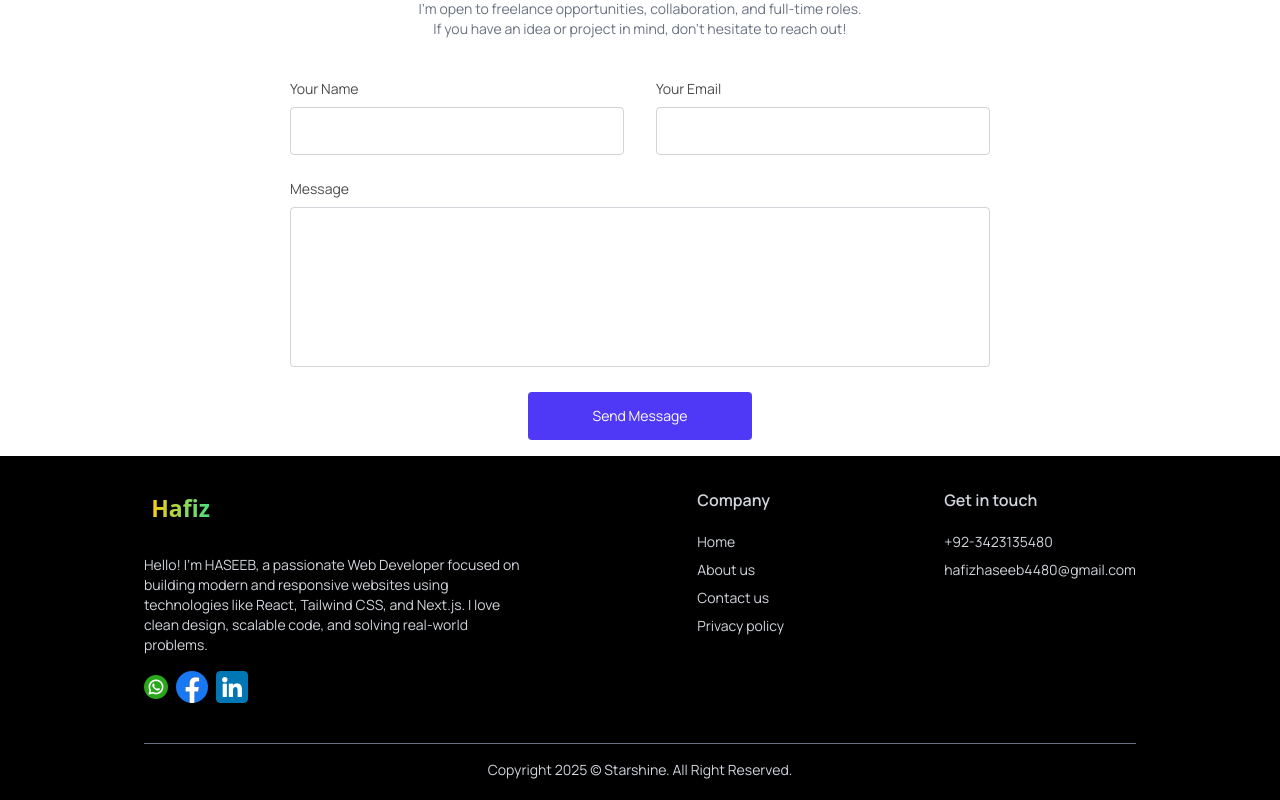
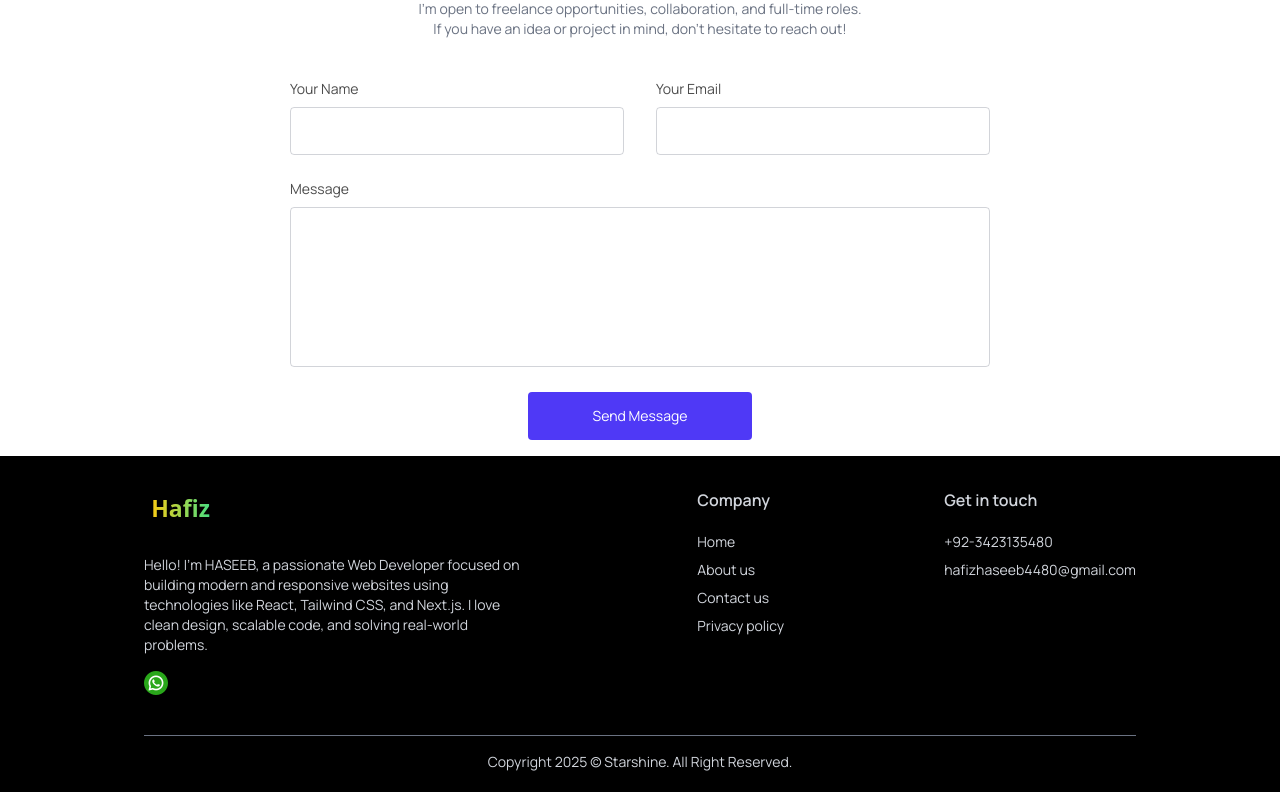
Before and after one commit to GIT507785/myapp--portfolio, a React (Vite) app: page /contactus in a window 1280 px wide. Shown: the part 1428-2228 px from the top of the page. Built offline with nearby package versions, Linux system fonts and the light colour scheme.

Commit message:
remove facbook and insta account

```diff
--- a/src/components/Footer.jsx
+++ b/src/components/Footer.jsx
@@ -16,8 +16,8 @@ const Footer = () => {
                     </p>
                     <div className="flex items-center gap-2 mt-4 rounded-full">
                        <a href=" https://wa.me/+923423135480"> <img src={whatsapp_icon} alt="" /> </a>
-                       <a href=""> <img src={fasebook_icon} alt="" /> </a>
-                       <a href=""> <img src={linkdin_icon} alt="" /> </a>
+                       {/* <a href=""> <img src={fasebook_icon} alt="" /> </a>     */}
+                       {/* <a href=""> <img src={linkdin_icon} alt="" /> </a>     */}
                     </div>
                 </div>
                 <div className="flex-1 flex items-start md:justify-end gap-20 md:gap-40">
```
